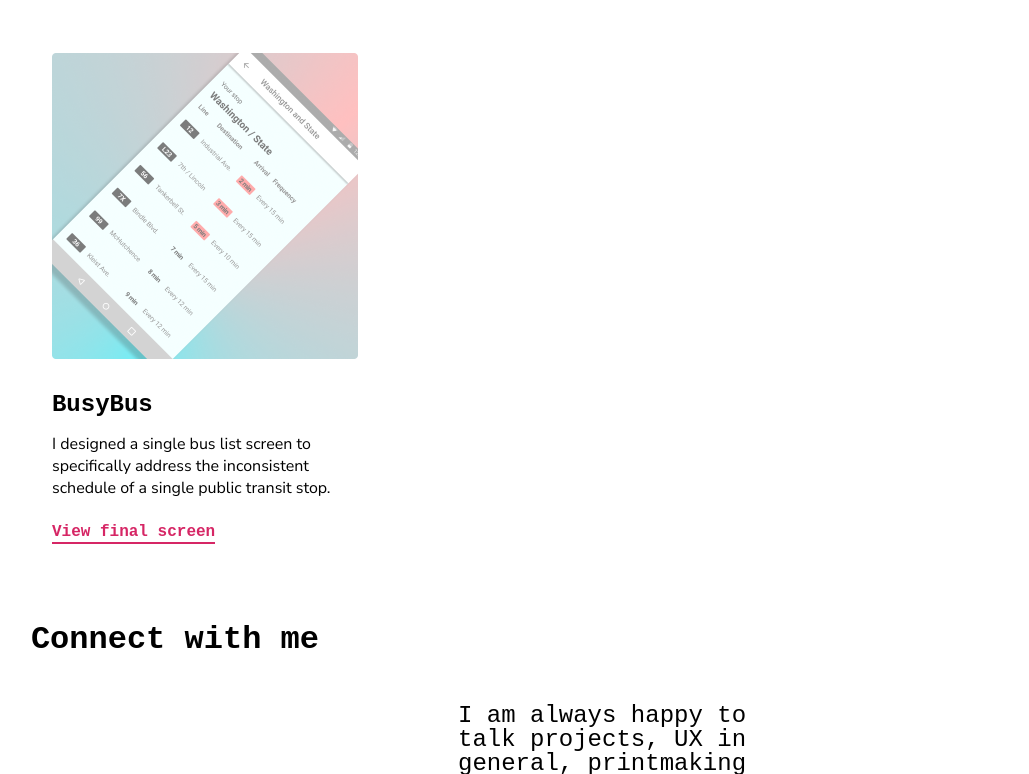
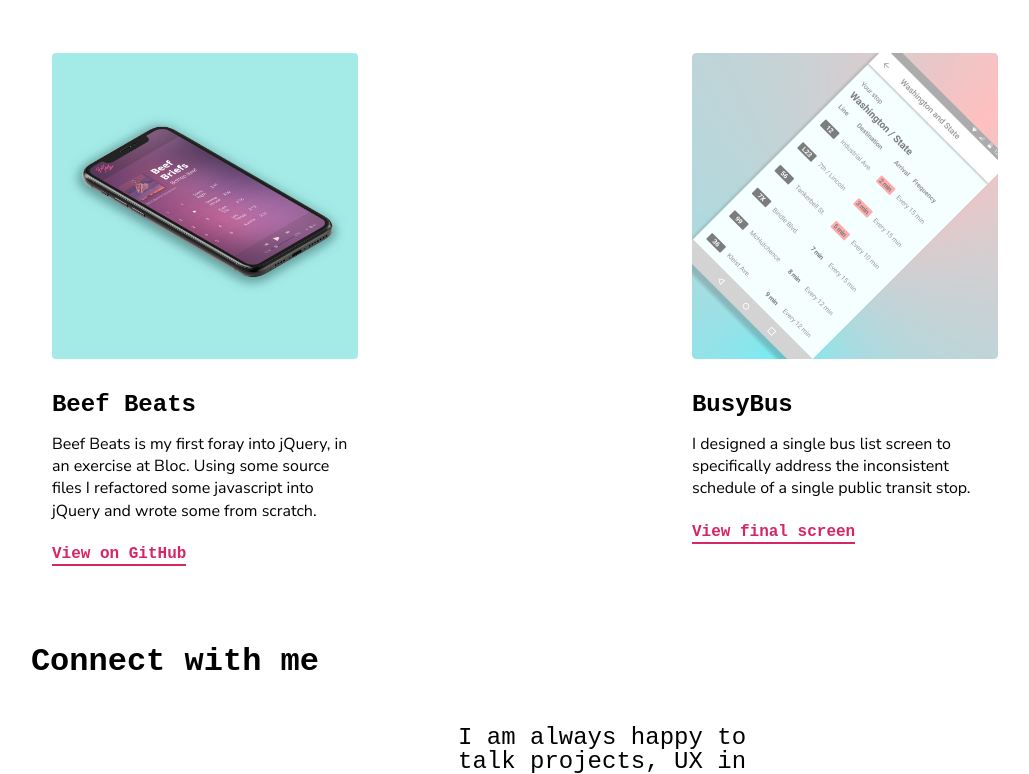
Before and after one commit to hexinduction/final-portfolio, a plain HTML site: page index.html in a window 1280 px wide. Shown: the part 1237-2011 px from the top of the page, without its empty margins (29-1058 px from the left). Drawn offline with Linux system fonts and the light colour scheme; a web font is replaced by a local one.

Commit message:
new project: beef beats

```diff
--- a/index.html
+++ b/index.html
@@ -66,6 +66,14 @@
                 <a class="button project-link bag-link" href="project.html">View case study</a><br>
               </div>
             </div>
+            <div class="project">
+              <img class="project-img"src="images-copy/beef-beats.png" alt="project-image">
+              <div class="project-text">
+                <h3 class="project-title">Beef Beats</h3>
+                <p class="project-description">Beef Beats is my first foray into jQuery, in an exercise at Bloc. Using some source files I refactored some javascript into jQuery and wrote some from scratch.</p>
+                <a class="button project-link bag-link" href="https://github.com/hexinduction/beef-beats">View on GitHub</a><br>
+              </div>
+            </div>
             <div class="project second-project">
               <img class="project-img" src="images-copy/busybus.png" alt="project-image">
               <div class="project-text">
--- a/styles/main.css
+++ b/styles/main.css
@@ -159,6 +159,7 @@ a {
 .project-img {
   display: inline-block;
   width: 30.6rem;
+  border-radius: .4rem;
 }
 
 .project-text {
```
Also changed, not shown: images-copy/beef-beats.png (added), images-copy/final-bloc-jams-mockup.png (added).
